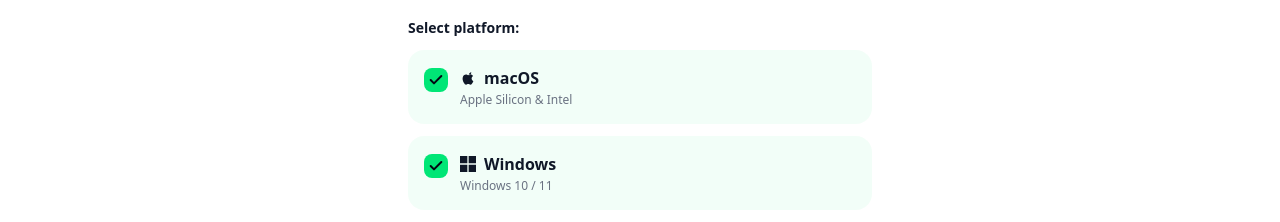
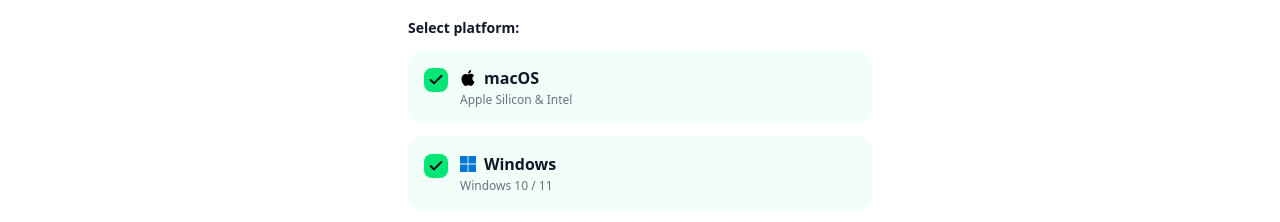
Before and after one commit to pass-with-high-score/blockads-website, a Next.js app: page /pre-register in a window 1280 px wide. Shown: the part 273-495 px from the top of the page. Built offline with nearby package versions, Linux system fonts and the light colour scheme.

Commit message:
feat: use official downloaded SVG assets for Apple and Windows logos

```diff
--- a/app/pre-register/components/PreRegisterForm.tsx
+++ b/app/pre-register/components/PreRegisterForm.tsx
@@ -1,6 +1,7 @@
 "use client";
 
 import { useState } from "react";
+import Image from "next/image";
 import { Check, Loader2, Sparkles, AlertCircle, ShieldCheck } from "lucide-react";
 
 export default function PreRegisterForm() {
@@ -142,9 +143,13 @@
               </div>
               <div>
                 <div className="font-semibold text-gray-900 flex items-center gap-2">
-                  <svg className="w-4 h-4 shrink-0" viewBox="0 0 24 24" fill="currentColor">
-                    <path d="M18.71 19.5c-.83 1.24-1.71 2.45-3.05 2.47-1.34.03-1.77-.79-3.29-.79-1.53 0-2 .77-3.27.82-1.31.05-2.3-1.32-3.14-2.53C4.25 17 2.94 12.45 4.7 9.39c.87-1.52 2.43-2.48 4.12-2.51 1.28-.02 2.5.87 3.29.87.78 0 2.26-1.07 3.81-.91.65.03 2.47.26 3.64 1.98-.09.06-2.17 1.28-2.15 3.81.03 3.02 2.65 4.03 2.68 4.04-.03.07-.42 1.44-1.38 2.83M15.97 6.37c.61-.75 1.04-1.8 1.01-2.87-.96.04-2.1.65-2.76 1.43-.59.68-1.11 1.76-.97 2.8 1.07.08 2.11-.61 2.72-1.36z" />
-                  </svg>
+                  <Image
+                    src="/logos/apple.svg"
+                    alt="macOS"
+                    width={18}
+                    height={18}
+                    className="w-4 h-4 shrink-0"
+                  />
                   macOS
                 </div>
                 <div className="text-xs text-gray-500 mt-0.5">
@@ -174,9 +179,13 @@
               </div>
               <div>
                 <div className="font-semibold text-gray-900 flex items-center gap-2">
-                  <svg className="w-4 h-4 shrink-0" viewBox="0 0 24 24" fill="currentColor">
-                    <path d="M0 0h11v11H0V0zm13 0h11v11H13V0zM0 13h11v11H0V13zm13 0h11v11H13V13z" />
-                  </svg>
+                  <Image
+                    src="/logos/windows.svg"
+                    alt="Windows"
+                    width={18}
+                    height={18}
+                    className="w-4 h-4 shrink-0"
+                  />
                   Windows
                 </div>
                 <div className="text-xs text-gray-500 mt-0.5">
```
Also changed, not shown: public/logos/apple.svg (added), public/logos/windows.svg (added).
